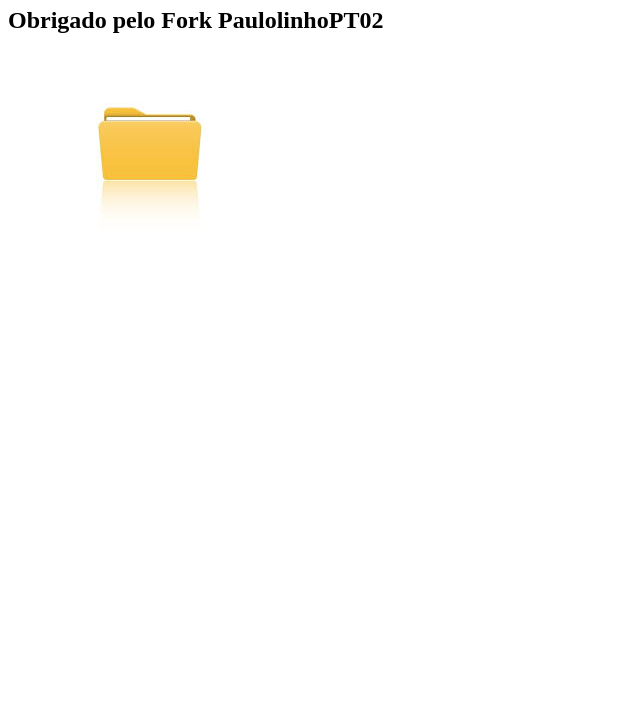
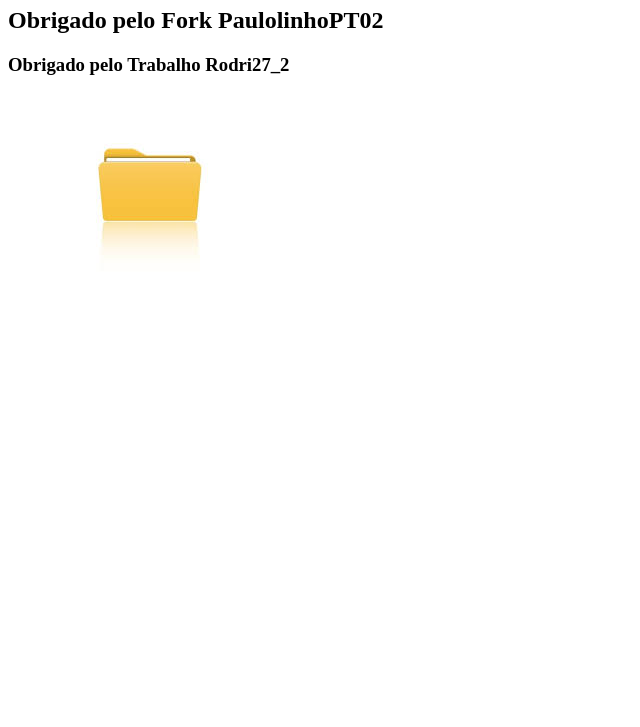
Before and after one commit to PaulinhoPT02/Git-GitHub-Tarefa-2, a plain HTML site: page index.html in a window 1280 px wide. Shown: the part 73-800 px from the top of the page, without its empty margins (0-640 px from the left). Drawn offline with Linux system fonts and the light colour scheme.

Commit message:
Update index.html

```diff
--- a/index.html
+++ b/index.html
@@ -8,6 +8,7 @@
 <body>
     <h1>Primeiro projeto com Git</h1>
     <h2>Obrigado pelo Fork PaulolinhoPT02</h2>
+    <h3>Obrigado pelo Trabalho Rodri27_2</h3>
     <img src="img/pasta.jpg" alt="pasta">
 </body>
 </html>
```
